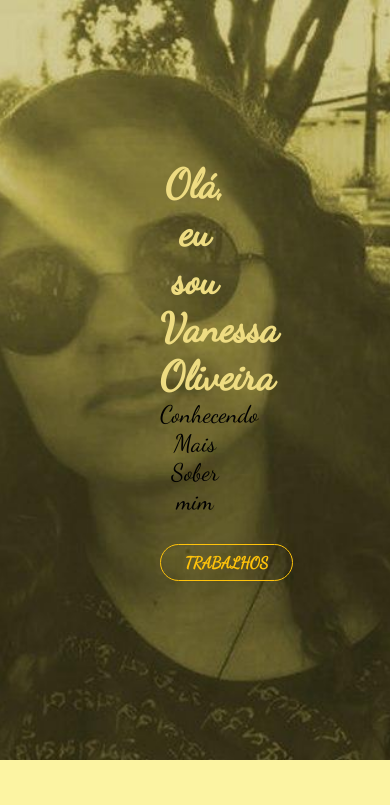
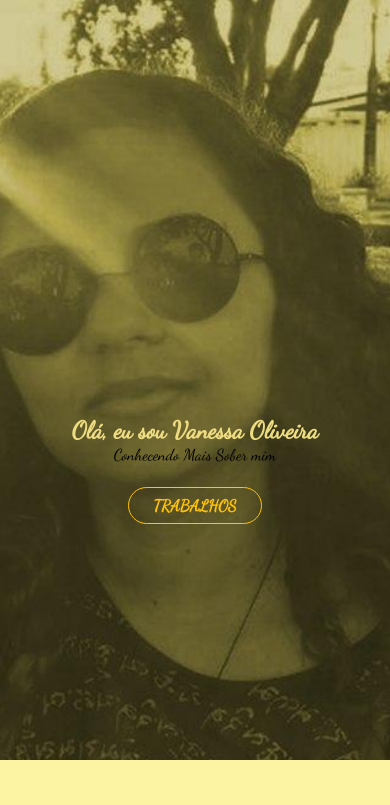
Before and after one commit to nessalive/EssaSouEu, a plain HTML site: page index.html in a window 390 px wide. Shown: the top 805 px of the page. Drawn offline with Linux system fonts and the light colour scheme.

Commit message:
resolução de barra de rolagem, texto, responsividade

```diff
--- a/css/style.css
+++ b/css/style.css
@@ -6,7 +6,6 @@
 }
 
 body {
-    width: 100vw;
     height: 100vh;
     font-family: 'Dancing Script', cursive;
     background: #FCF4A3;
@@ -153,18 +152,19 @@ body {
     }
     .banner{
         padding-top:15rem;
+        align-items: center;
     }
 }
 
 /* TABLET PAISAGEM / CELULAR */
-@media(max-width:768px){
+@media(max-width:700px){
     .container{
         max-width: 960px;
         padding: 0 10rem;
     }
 
     .banner{
-        padding-top:10rem;
+        padding-top:15rem;
     }
     .about-flex{
         display: block;
@@ -175,7 +175,7 @@ body {
     }
 
     .about-description__text {
-        margin-bottom: 2rem;
+        margin-bottom: 1rem;
     }
 
     .about-skills__title {
@@ -190,3 +190,23 @@ body {
         width: 100%;
     }
 }
+
+@media(max-width: 500px){
+    .container {
+        padding: 1rem;
+    }
+
+    .banner{
+        padding-top:25rem;
+        align-items: center;
+    }
+
+    .banner-title {
+        font-size: 1.5rem;
+    }
+
+    .banner__subtitle {
+        font-size: 1rem;
+        margin-bottom: 2rem;
+    }
+}
--- a/index.html
+++ b/index.html
@@ -20,8 +20,8 @@
         <h2 class="about-title">Resumo Sobre mim</h2>
         <div class="about-flex">
             <div class="about-description">
-                <p class="about-description__destaque margin-txt">Eu sou <strong>Vanessa Oliveira</strong>, desgner e front-end, adoro codar e fazer poemas.</p>
-                <p class="about-description__text margin-txt">Lorem ipsum dolor sit amet consectetur adipisicing elit. Facere id omnis asperiores, numquam reprehenderit cupiditate ipsum. Rem id maiores dolore doloremque, autem qui soluta unde?</p>
+                <p class="about-description__destaque margin-txt">Eu sou <strong>Vanessa Oliveira</strong>, Desginer e front-end, adoro codar e fazer poemas.</p>
+                <p class="about-description__text margin-txt">Estou começando agora na área de prgramação então ainda sou uma aprendiz que adora ajudar o proximo qualquer duvida se você começou agora é só entrar em contato comigo nas redes aqui embaixo caso queira tirar duvidas, voltando estou super apaixonada por front e quero agregar esses conhecimentos com o que tenho na área de design, como já disse a cima gosto de fazer poemas e cozinhar e sempre está estudando e obtendo conhecimento. Então atualmente preciso de emprego se você quiser ser o primeiro entrar em contato comigo também que conversamos e você até me conheçe mais. então é isso beijo no seu coração fica com Deus e bebe água sempre.</p>
                 <a href="https://vanessa-oliveira.netlify.app" target="_blank" class="btn bnt-yellow">Veja Meu CV</a>
             </div>
 
```
